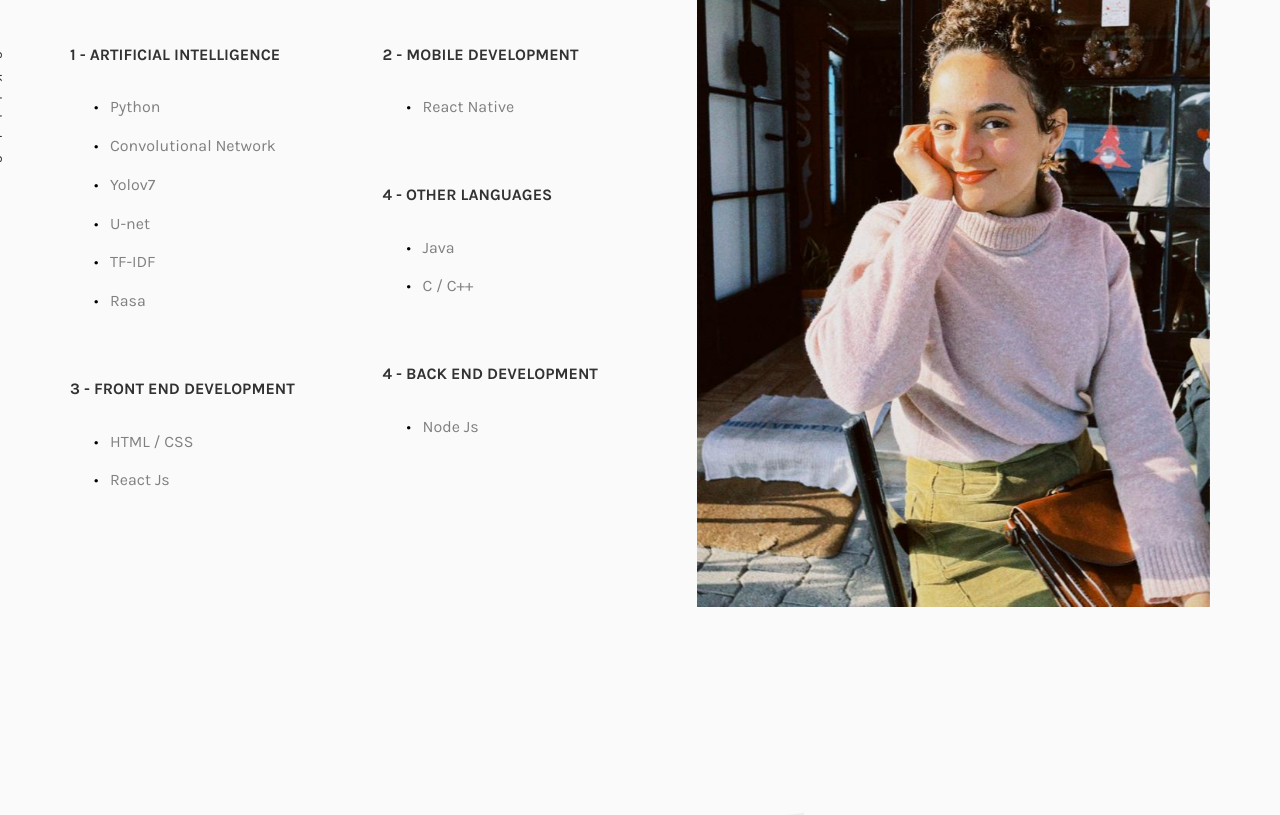
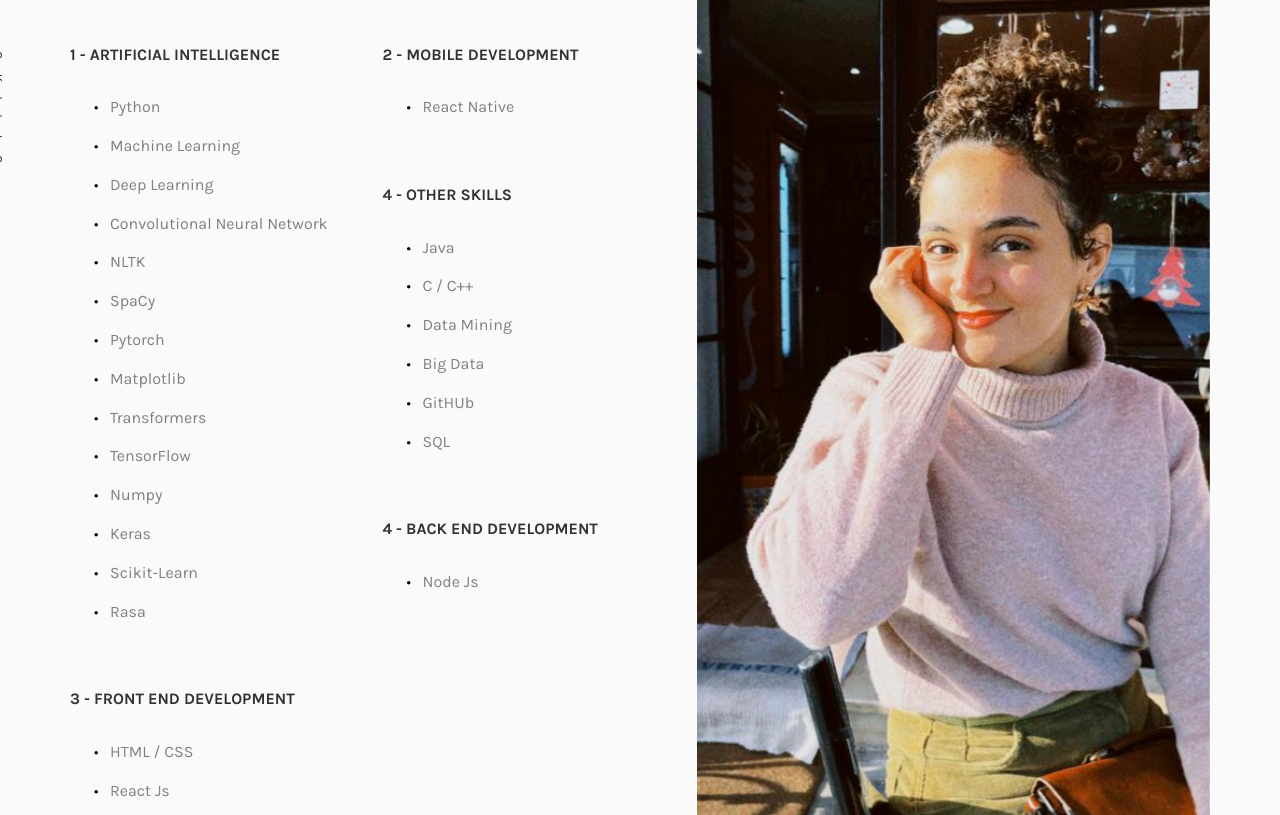
Before and after one commit to NourTemelist/Portfolio, a plain HTML site: page index.html in a window 1280 px wide. Shown: the part 1286-2101 px from the top of the page. Drawn offline with nearby package versions, Linux system fonts and the light colour scheme; files whose address does not match are found by name; a web font is replaced by a local one.

Commit message:
intermediate

```diff
--- a/index.html
+++ b/index.html
@@ -129,14 +129,14 @@
 									<h2><span>Nour</span><span>Temelist</span></h2>
 								</div>
 								<div class="item">
-									<h2><span>I'm</span><span>A Computer Science Engineer</span></h2>
+									<h2><span>I'm</span><span>An Artificial Intelligence Engineering Student</span></h2>
 								</div>
 							</div>
 							<div class="desc">
 								<div class="rotate">
 									<h2 class="heading">About</h2>
 								</div>
-								<p>Prepare to be inspired as you delve into the world of Nour, an exceptional computer science engineering student who possesses an unwavering passion for innovation and a relentless pursuit of knowledge. With a profound interest in <a href="#">artificial intelligence (AI) and web development, </a> Nour is poised to leave a lasting impact in the ever-evolving tech industry.</p>
+								<p>Prepare to be inspired as you delve into the world of Nour, an exceptional computer science engineering student who possesses an unwavering passion for innovation and a relentless pursuit of knowledge. With a profound interest in <a href="#">artificial intelligence (AI) and its diverse fields, </a> Nour is poised to leave a lasting impact in the ever-evolving tech industry.</p>
 								<p class="colorlib-social-icons">
 									<a href="https://www.facebook.com/profile.php?id=100082089280755"><i class="icon-facebook4"></i></a>
 									<a href="https://www.linkedin.com/in/nour-temelist/"><i class="icon-linkedin4"></i></a>
@@ -144,7 +144,7 @@
 								</p>
 								<div style="display: flex; justify-content: space-between;">
 								<p><a href="contact.html" class="btn btn-primary btn-outline">Contact Me!</a></p>
-								<p><a href="./assets/CV_EN.pdf" class="btn btn-primary btn-outline">Download CV</a></p>
+								<p><a href="./assets/CV-Nour-Temelist-EN.pdf" class="btn btn-primary btn-outline">Download CV</a></p>
 							</div>
 							</div>
 						</div>
@@ -178,10 +178,18 @@
 											<h3>1 - Artificial Intelligence</h3>
 											<ul>
 												<li>Python</li>
-												<li>Convolutional Network</li>
-												<li>Yolov7</li>
-												<li>U-net</li>
-												<li>TF-IDF</li>
+												<li>Machine Learning</li>
+												<li>Deep Learning</li>
+												<li>Convolutional Neural Network</li>
+												<li>NLTK</li>
+										        <li>SpaCy</li>
+												<li>Pytorch</li>
+												<li>Matplotlib</li>
+												<li>Transformers</li>
+												<li>TensorFlow</li>
+												<li>Numpy</li>
+												<li>Keras</li>
+												<li>Scikit-Learn</li>
 												<li>Rasa</li>
 											</ul>
 										</div>
@@ -203,10 +211,14 @@
 											</ul>
 										</div>
 										<div class="services animate-box">
-											<h3>4 - Other Languages</h3>
+											<h3>4 - Other skills</h3>
 											<ul>
 												<li>Java</li>
 												<li>C / C++</li>
+												<li>Data Mining</li>
+												<li>Big Data</li>
+												<li>GitHUb</li>
+												<li>SQL</li>
 											</ul>
 
 										</div>
@@ -214,6 +226,7 @@
 											<h3>4 - Back End development</h3>
 											<ul>
 												<li>Node Js</li>
+
 											</ul>
 										</div>
 									</div>
```
Also changed, not shown: about.html (+1 -1 lines), contact.html (+1 -1 lines), services.html (+21 -7 lines), 1 other file.
